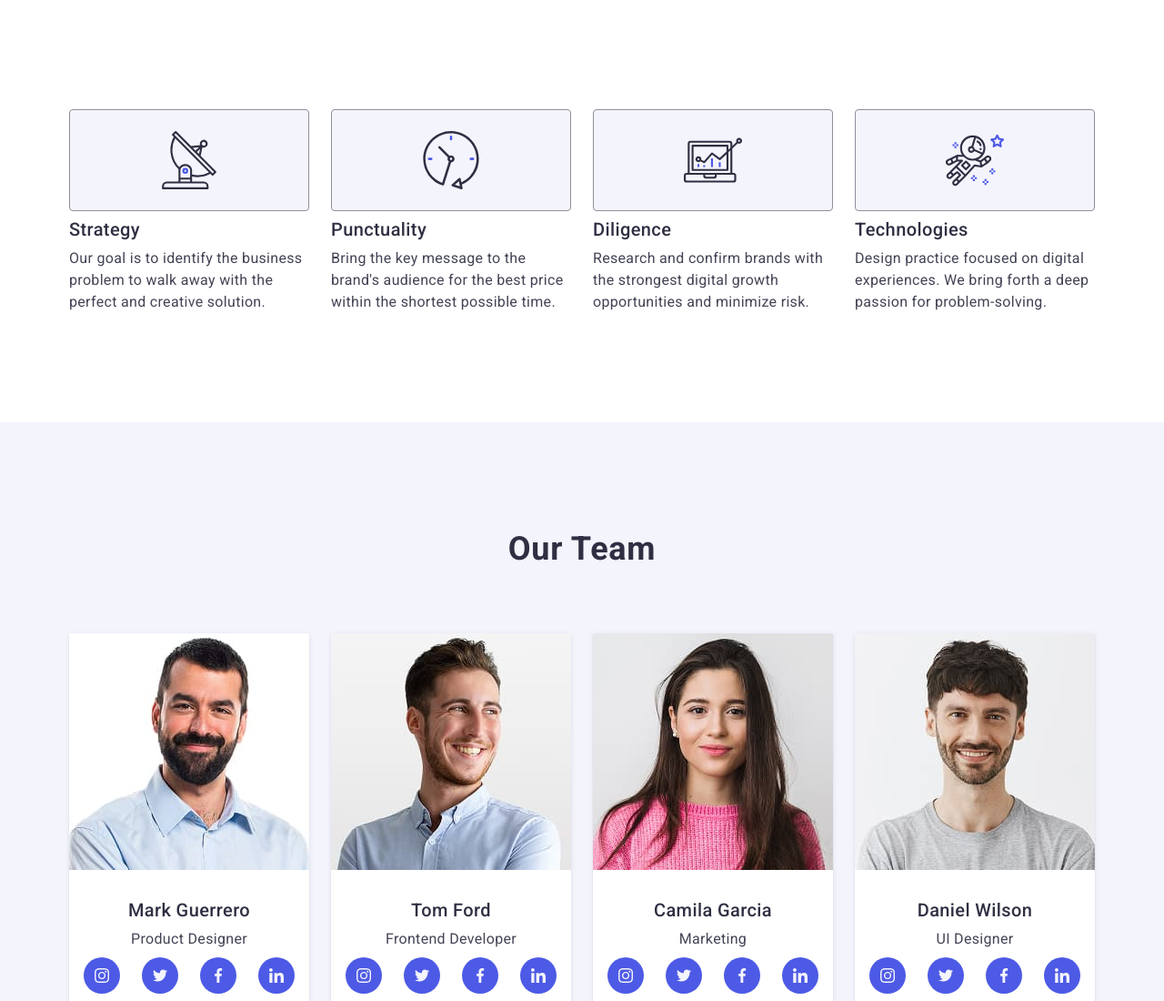
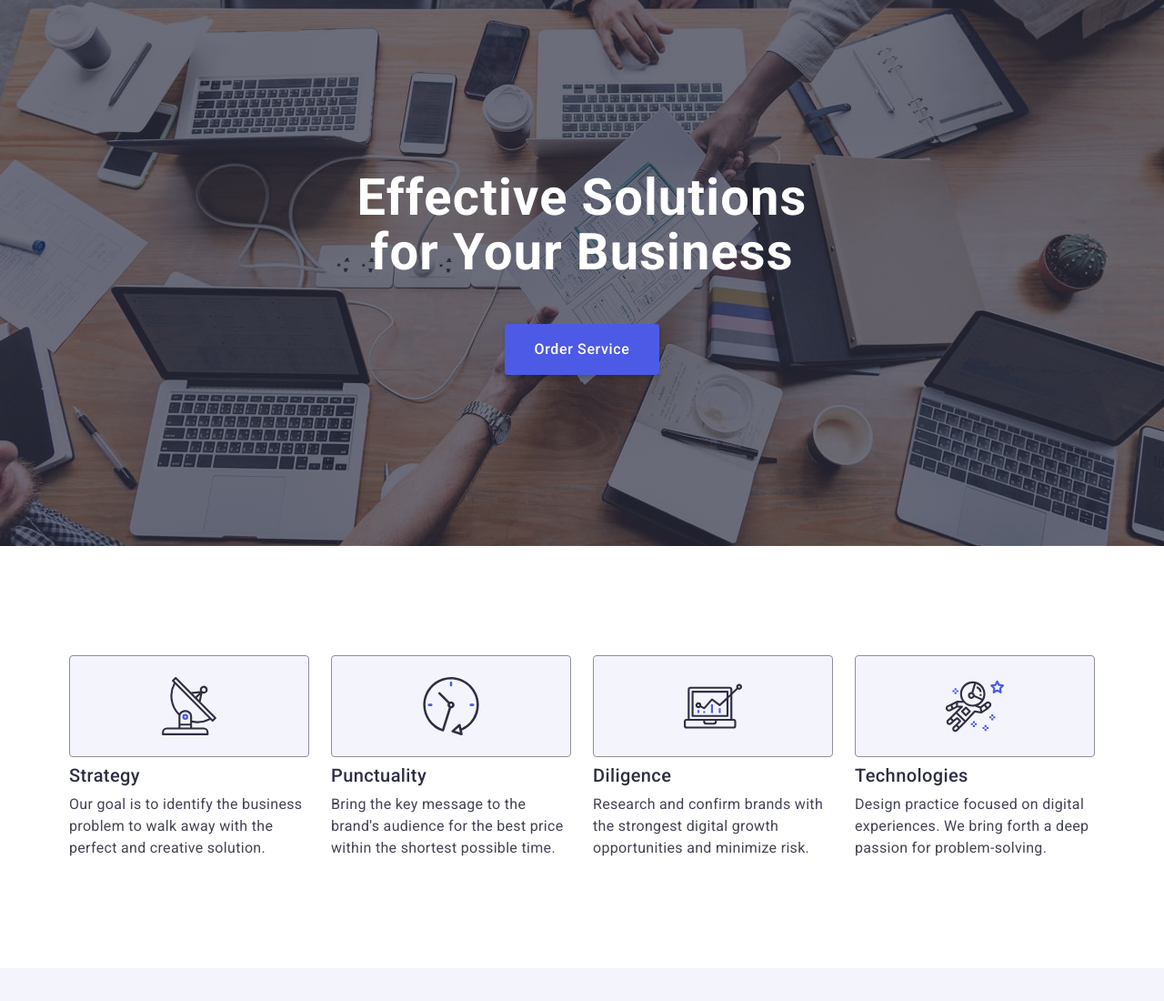
Before and after one commit to OverlordAins/goit-markup-hw-06, a plain HTML site: page index.html in a window 1280 px wide. Shown: the top 1100 px of the page at 91% size. Drawn offline with nearby package versions, Linux system fonts and the light colour scheme.

Commit message:
hero section adaptive design done, pictures, retina

```diff
--- a/css/styles.css
+++ b/css/styles.css
@@ -198,27 +198,40 @@ box-shadow: 0 1px 6px 0 rgba(46, 47, 66, 0.08),
 
 .hero-section {
     background-color: #2E2F42;
-    padding-top: 188px;
-    padding-bottom: 188px;
+    /* padding-top: 188px;
+    padding-bottom: 188px; */
+    padding-top: 72px;
+    padding-bottom: 72px;
     max-width: 1440px;
     background-image: linear-gradient(rgba(46, 47, 66, 0.7),
      rgba(46, 47, 66, 0.7)),
-    url(../images/people-office.jpg);
+    url(../images/people-office-mobile.jpg);
     background-repeat: no-repeat;
     background-position: center center;
     background-size: cover;
     margin: 0 auto;
 }
+@media screen and (min-resolution: 2x) {
+    .hero-section {
+        background-image: linear-gradient(rgba(46, 47, 66, 0.7),
+            rgba(46, 47, 66, 0.7)),
+            url(../images/people-office-mobile2x.jpg);
+    }
+}
+
 
 .hero-title {
     font-weight: 700;
-    font-size: 56px;
-    line-height: 1.07;
+    /* font-size: 56px;
+    line-height: 1.07; */
+    font-size: 36px;
+    line-height: 1.11;
     letter-spacing: 0.02em;
     text-align: center;
     color: #fff;
-    max-width: 496px;
-    margin: 0 auto 48px auto;
+    /* max-width: 496px; */
+    max-width: 216px;
+    margin: 0 auto 72px auto;
 }
 
 .hero-button {
@@ -757,6 +770,30 @@ box-shadow: 0 1px 6px 0 rgba(46, 47, 66, 0.08),
         max-width: 768px;
     }
 
+
+    .hero-section {
+        padding-top: 112px;
+        padding-bottom: 112px;
+        background-image: linear-gradient(rgba(46, 47, 66, 0.7),
+        rgba(46, 47, 66, 0.7)),
+        url(../images/people-office-tablet.jpg);
+    }
+    @media screen and (min-resolution: 2x) {
+        .hero-section {
+            background-image: linear-gradient(rgba(46, 47, 66, 0.7),
+                rgba(46, 47, 66, 0.7)),
+                url(../images/people-office-tablet2x.jpg);
+        }
+    }
+    .hero-title {
+        font-size: 56px;
+        line-height: 1.07;
+        margin: 0 auto 36px auto;
+        max-width: 496px;
+    }
+
+
+
     .features-list {
         row-gap: 72px;
         column-gap: 24px;
@@ -800,6 +837,27 @@ box-shadow: 0 1px 6px 0 rgba(46, 47, 66, 0.08),
         padding-left: 15px;
         padding-right: 15px;
     }
+
+
+    .hero-section {
+        padding-top: 188px;
+        padding-bottom: 188px;
+        background-image: linear-gradient(rgba(46, 47, 66, 0.7),
+            rgba(46, 47, 66, 0.7)),
+            url(../images/people-office.jpg);
+    }
+    @media screen and (min-resolution: 2x) {
+        .hero-section {
+            background-image: linear-gradient(rgba(46, 47, 66, 0.7),
+                rgba(46, 47, 66, 0.7)),
+                url(../images/people-office2x.jpg);
+        }
+    }
+    .hero-title {
+        margin: 0 auto 48px auto;
+    }
+
+
     .features-list .features-list-item {
         flex-basis: calc((100% - 72px) / 4);
     }
--- a/index.html
+++ b/index.html
@@ -88,12 +88,12 @@
     <main>
       <!-- SECTION 1 -->
 
-      <!-- <section class="hero-section">
+      <section class="hero-section">
         <div class="container">
           <h1 class="hero-title">Effective Solutions for Your Business</h1>
           <button class="hero-button" type="button">Order Service</button>
         </div>
-      </section> -->
+      </section>
 
       <!-- SECTION2 -->
       <!-- MOBILE SECTION DONE -->
```
Also changed, not shown: images/people-office-mobile.jpg (added), images/people-office-mobile2x.jpg (added), images/people-office-tablet.jpg (added), images/people-office-tablet2x.jpg (added), images/people-office2x.jpg (added).
